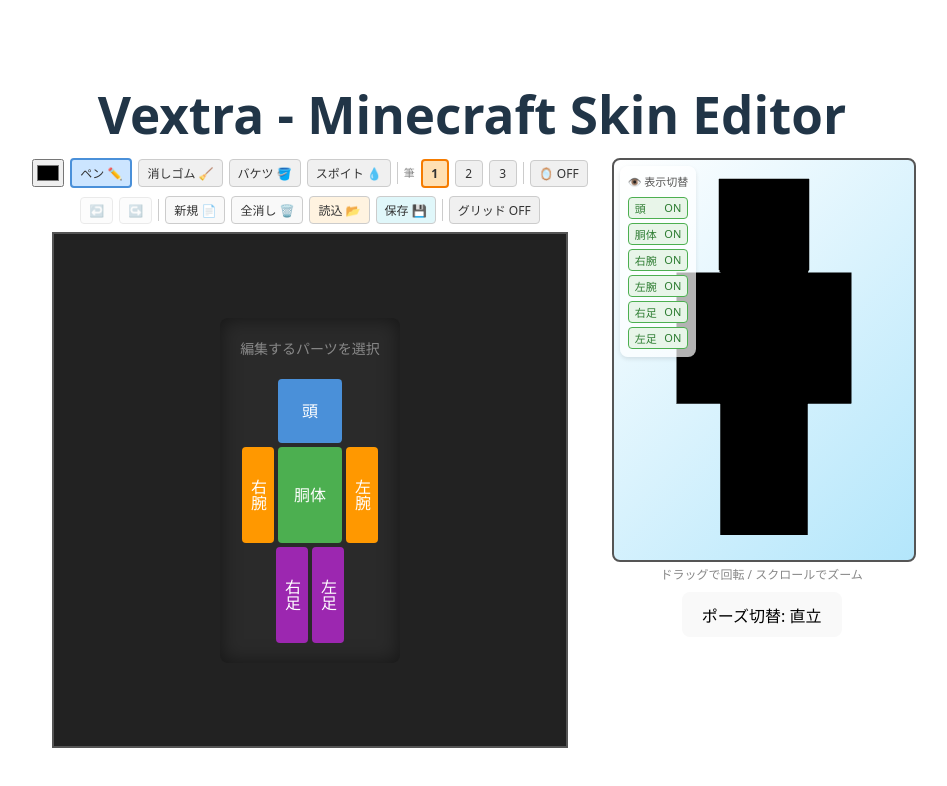
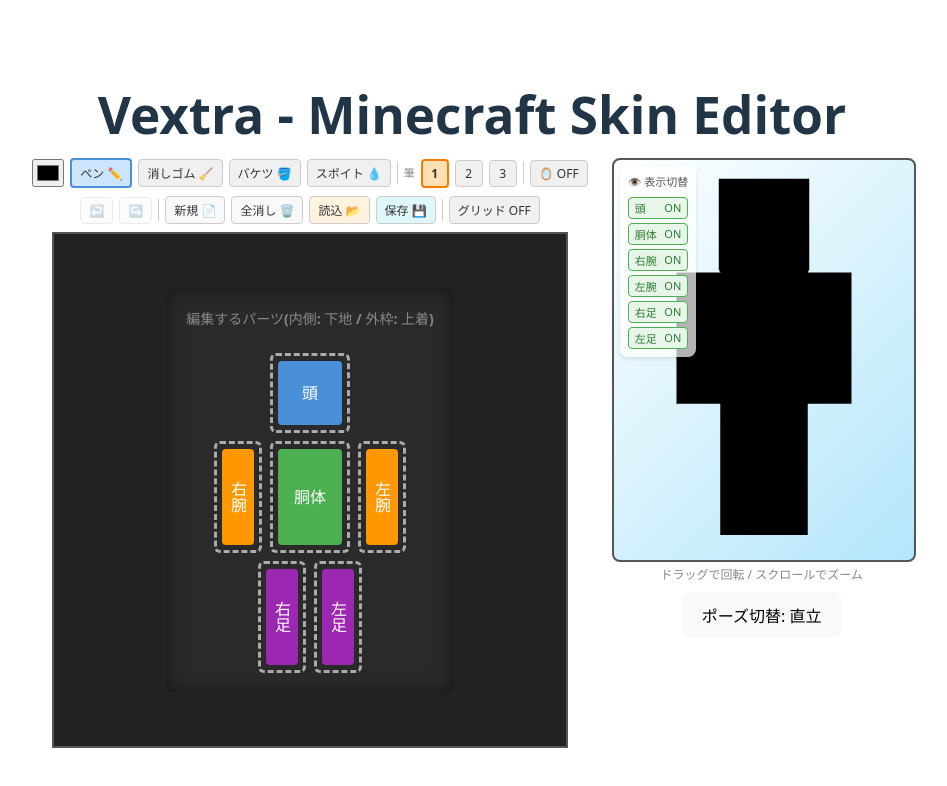
Before and after one commit to ToraMutton/minecraft-skin-editor, a React (Vite) app: page / in a window 1280 px wide. Shown: the top 786 px of the page, without its empty margins (168-1115 px from the left). Built offline with nearby package versions, Linux system fonts and the light colour scheme.

Commit message:
feat: parts rendor

```diff
--- a/src/CanvasEditor.tsx
+++ b/src/CanvasEditor.tsx
@@ -230,7 +230,7 @@ export default function CanvasEditor({ onTextureUpdate, canvasRef }: Props) {
   const [recentColors, setRecentColors] = useState<string[]>([]) //最近の色
 
   // 編集パーツ系
-  const [selectedLayer] = useState<LayerKey>('base');
+  const [selectedLayer, setSelectedLayer] = useState<LayerKey>('base');
   const [selectedPart, setSelectedPart] = useState<PartKey>('head'); // 今選んでるパーツ
   const [selectedFace, setSelectedFace] = useState<FaceKey>('front'); // 今選んでる面
 
@@ -884,6 +884,62 @@ export default function CanvasEditor({ onTextureUpdate, canvasRef }: Props) {
     );
   };
 
+  // --- パーツ描画用関数 ---
+  const renderDollPart = (partKey: PartKey, label: string, w: number, h: number, baseColor: string) => {
+    // 外枠(オーバーレイ)用に大きめのサイズを計算
+    const outerW = w + 16;
+    const outerH = h + 16;
+
+    return (
+      <div style={{
+        position: 'relative', width: `${outerW}px`, height: `${outerH}px`,
+        display: 'flex', justifyContent: 'center', alignItems: 'center'
+      }}>
+        {/* オーバーレイ (外枠・点線) */}
+        <div
+          onClick={(e) => {
+            e.stopPropagation(); // 内側をクリックした時に外側も反応しちゃうのを防ぐ
+            setSelectedLayer('overlay');
+            setSelectedPart(partKey);
+            setSelectedFace('front');
+            setIsEditing(true);
+          }}
+          title={`${label} (上着)`}
+          style={{
+            position: 'absolute', top: 0, left: 0, width: '100%', height: '100%',
+            border: '3px dashed #aaa', borderRadius: '6px', cursor: 'pointer',
+            boxSizing: 'border-box',
+            transition: 'border-color 0.2s, background-color 0.2s'
+          }}
+          onMouseEnter={(e) => { e.currentTarget.style.borderColor = '#ff9800'; e.currentTarget.style.backgroundColor = 'rgba(255, 152, 0, 0.1)'; }}
+          onMouseLeave={(e) => { e.currentTarget.style.borderColor = '#aaa'; e.currentTarget.style.backgroundColor = 'transparent'; }}
+        />
+
+        {/* ベース (内側の塗りつぶし) */}
+        <div
+          onClick={(e) => {
+            e.stopPropagation();
+            setSelectedLayer('base'); setSelectedPart(partKey); setSelectedFace('front'); setIsEditing(true);
+          }}
+          title={`${label} (下地)`}
+          style={{
+            width: `${w}px`, height: `${h}px`, backgroundColor: baseColor,
+            borderRadius: '4px', cursor: 'pointer',
+            zIndex: 1,
+            display: 'flex', justifyContent: 'center', alignItems: 'center',
+            color: '#fff', fontWeight: 'bold',
+            writingMode: partKey.includes('Arm') || partKey.includes('Leg') ? 'vertical-rl' : 'horizontal-tb',
+            transition: 'transform 0.1s, box-shadow 0.1s'
+          }}
+          onMouseEnter={(e) => { e.currentTarget.style.transform = 'scale(1.05)'; e.currentTarget.style.boxShadow = '0 4px 8px rgba(0,0,0,0.3)'; }}
+          onMouseLeave={(e) => { e.currentTarget.style.transform = 'scale(1)'; e.currentTarget.style.boxShadow = 'none'; }}
+        >
+          {label}
+        </div>
+      </div>
+    );
+  };
+
   // return部分
 
 
@@ -1017,120 +1073,30 @@ export default function CanvasEditor({ onTextureUpdate, canvasRef }: Props) {
               display: 'flex',
               flexDirection: 'column',
               alignItems: 'center',
-              gap: '4px', // パーツ間の隙間
+              gap: '8px',
               padding: '20px',
               backgroundColor: '#2a2a2a',
               borderRadius: '8px',
               boxShadow: 'inset 0 0 20px rgba(0,0,0,0.5)'
             }}>
             <p style={{ color: '#888', margin: '0 0 16px 0', fontSize: '14px', fontWeight: 'bold' }}>
-              編集するパーツを選択
+              編集するパーツ(内側: 下地 / 外枠: 上着)
             </p>
 
             {/* 1段目: 頭 */}
-            <div
-              onClick={() => { setSelectedPart('head'); setSelectedFace('front'); setIsEditing(true); }}
-              style={{
-                width: '64px', height: '64px', backgroundColor: '#4a90d9',
-                cursor: 'pointer',
-                borderRadius: '4px',
-                display: 'flex',
-                justifyContent: 'center',
-                alignItems: 'center',
-                color: '#fff',
-                fontWeight: 'bold',
-                transition: 'transform 0.1s',
-              }}
-              onMouseEnter={(e) => e.currentTarget.style.transform = 'scale(1.05)'}
-              onMouseLeave={(e) => e.currentTarget.style.transform = 'scale(1)'}
-            >頭</div>
+            {renderDollPart('head', '頭', 64, 64, '#4a90d9')}
 
             {/* 2段目: 右腕・胴体・左腕 */}
-            <div style={{ display: 'flex', gap: '4px' }}>
-              <div
-                onClick={() => { setSelectedPart('rightArm'); setSelectedFace('front'); setIsEditing(true); }}
-                style={{
-                  width: '32px', height: '96px', backgroundColor: '#ff9800',
-                  cursor: 'pointer',
-                  borderRadius: '4px',
-                  display: 'flex',
-                  justifyContent: 'center',
-                  alignItems: 'center',
-                  color: '#fff',
-                  writingMode: 'vertical-rl',
-                  transition: 'transform 0.1s'
-                }}
-                onMouseEnter={(e) => e.currentTarget.style.transform = 'scale(1.05)'}
-                onMouseLeave={(e) => e.currentTarget.style.transform = 'scale(1)'}
-              >右腕</div>
-              <div
-                onClick={() => { setSelectedPart('body'); setSelectedFace('front'); setIsEditing(true); }}
-                style={{
-                  width: '64px', height: '96px', backgroundColor: '#4caf50',
-                  cursor: 'pointer',
-                  borderRadius: '4px',
-                  display: 'flex',
-                  justifyContent: 'center',
-                  alignItems: 'center',
-                  color: '#fff',
-                  fontWeight: 'bold',
-                  transition: 'transform 0.1s'
-                }}
-                onMouseEnter={(e) => e.currentTarget.style.transform = 'scale(1.05)'}
-                onMouseLeave={(e) => e.currentTarget.style.transform = 'scale(1)'}
-              >胴体</div>
-              <div
-                onClick={() => { setSelectedPart('leftArm'); setSelectedFace('front'); setIsEditing(true); }}
-                style={{
-                  width: '32px', height: '96px', backgroundColor: '#ff9800',
-                  cursor: 'pointer',
-                  borderRadius: '4px',
-                  display: 'flex',
-                  justifyContent: 'center',
-                  alignItems: 'center',
-                  color: '#fff',
-                  writingMode: 'vertical-rl',
-                  transition: 'transform 0.1s'
-                }}
-                onMouseEnter={(e) => e.currentTarget.style.transform = 'scale(1.05)'}
-                onMouseLeave={(e) => e.currentTarget.style.transform = 'scale(1)'}
-              >左腕</div>
+            <div style={{ display: 'flex', gap: '8px' }}>
+              {renderDollPart('rightArm', '右腕', 32, 96, '#ff9800')}
+              {renderDollPart('body', '胴体', 64, 96, '#4caf50')}
+              {renderDollPart('leftArm', '左腕', 32, 96, '#ff9800')}
             </div>
 
             {/* 3段目: 右足・左足 */}
-            <div style={{ display: 'flex', gap: '4px' }}>
-              <div
-                onClick={() => { setSelectedPart('rightLeg'); setSelectedFace('front'); setIsEditing(true); }}
-                style={{
-                  width: '32px', height: '96px', backgroundColor: '#9c27b0',
-                  cursor: 'pointer',
-                  borderRadius: '4px',
-                  display: 'flex',
-                  justifyContent: 'center',
-                  alignItems: 'center',
-                  color: '#fff',
-                  writingMode: 'vertical-rl',
-                  transition: 'transform 0.1s'
-                }}
-                onMouseEnter={(e) => e.currentTarget.style.transform = 'scale(1.05)'}
-                onMouseLeave={(e) => e.currentTarget.style.transform = 'scale(1)'}
-              >右足</div>
-              <div
-                onClick={() => { setSelectedPart('leftLeg'); setSelectedFace('front'); setIsEditing(true); }}
-                style={{
-                  width: '32px', height: '96px', backgroundColor: '#9c27b0',
-                  cursor: 'pointer',
-                  borderRadius: '4px',
-                  display: 'flex',
-                  justifyContent: 'center',
-                  alignItems: 'center',
-                  color: '#fff',
-                  writingMode: 'vertical-rl',
-                  transition: 'transform 0.1s'
-                }}
-                onMouseEnter={(e) => e.currentTarget.style.transform = 'scale(1.05)'}
-                onMouseLeave={(e) => e.currentTarget.style.transform = 'scale(1)'}
-              >左足</div>
+            <div style={{ display: 'flex', gap: '8px' }}>
+              {renderDollPart('rightLeg', '右足', 32, 96, '#9c27b0')}
+              {renderDollPart('leftLeg', '左足', 32, 96, '#9c27b0')}
             </div>
           </div>
         ) : (
```
